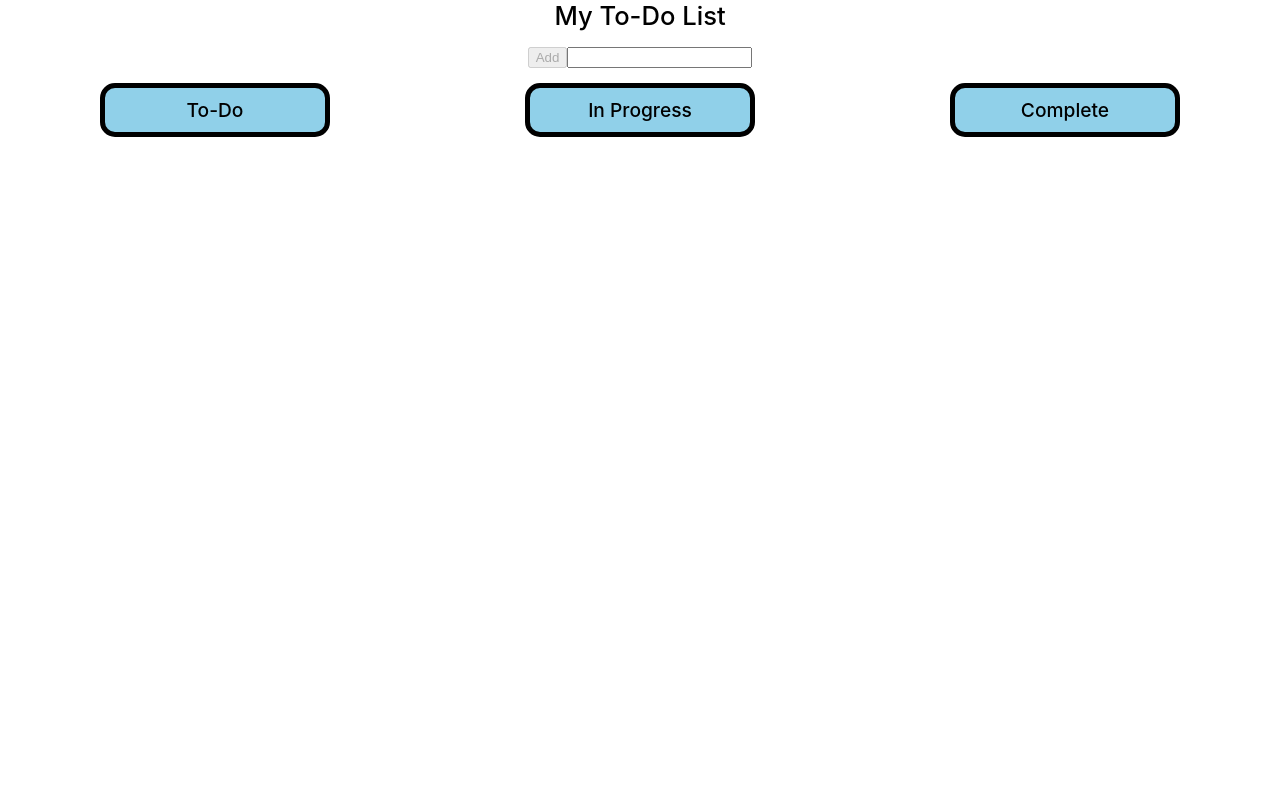
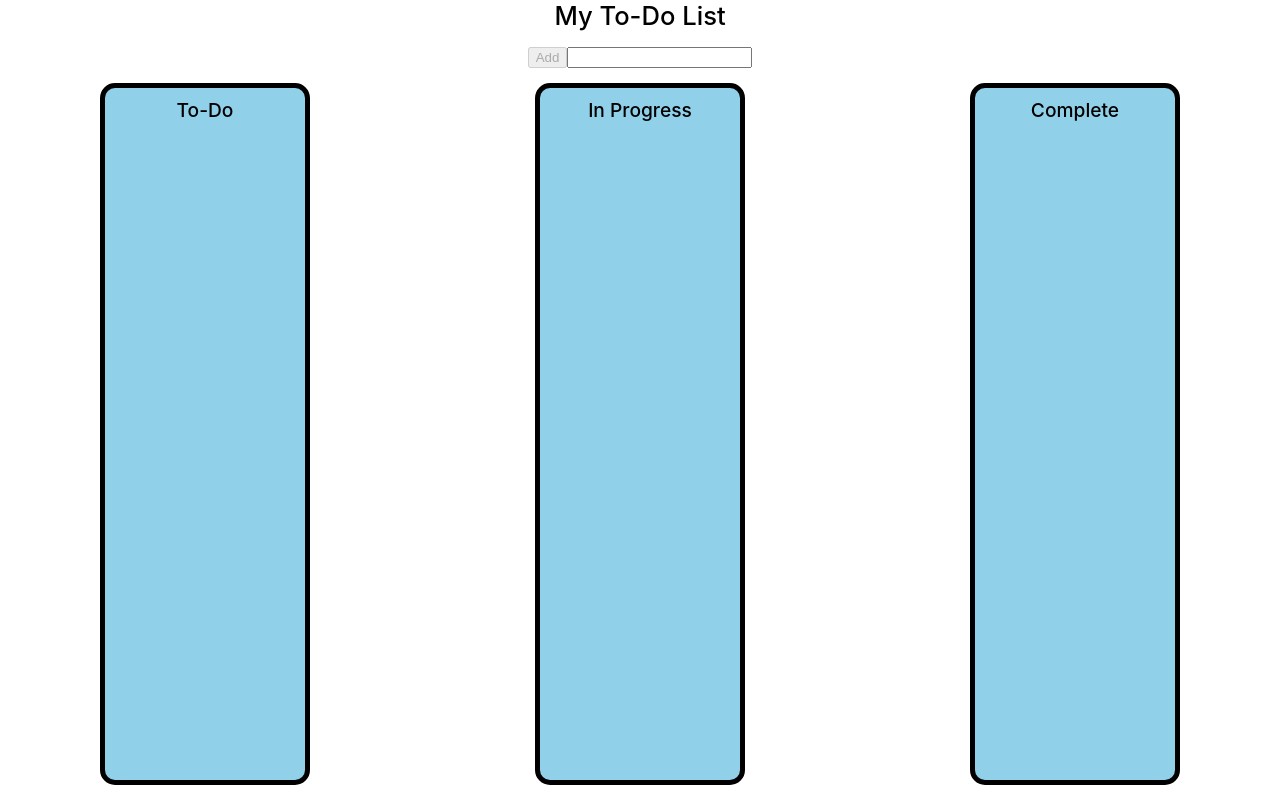
Before and after one commit to ShawnRyan-AL/Reminder, a React (Create React App) app: page / in a window 1280 px wide. Built offline with nearby package versions, Linux system fonts and the light colour scheme.

Commit message:
Added functionality for text to wrap on overflow, as well as functionality for scrolling when vertical overflow occurs

```diff
--- a/src/App.css
+++ b/src/App.css
@@ -2,6 +2,7 @@
   display: flex;
   flex-direction: column;
   text-align: center;
+  height: 100vh;
 }
 
 .to-do-list__title {
@@ -16,6 +17,8 @@
   margin-top: 15px;
   margin-left: 100px;
   margin-right: 100px;
+  margin-bottom: 15px;
+  height: 100%;
 }
 
 .to-do-list__to-do,
@@ -28,6 +31,9 @@
   padding: 10px;
   background-color: #90d0e9;
   width: 200px;
+  overflow-y: auto;
+  inline-size: 180px;
+  overflow-wrap: break-word;
 }
 
 .to-do-list__to-do-heading,
@@ -37,6 +43,10 @@
   font-weight: 500;
 }
 
+.list-item__text {
+
+}
+
 .list-item__button {
   margin-left: 5px;
 }
```
